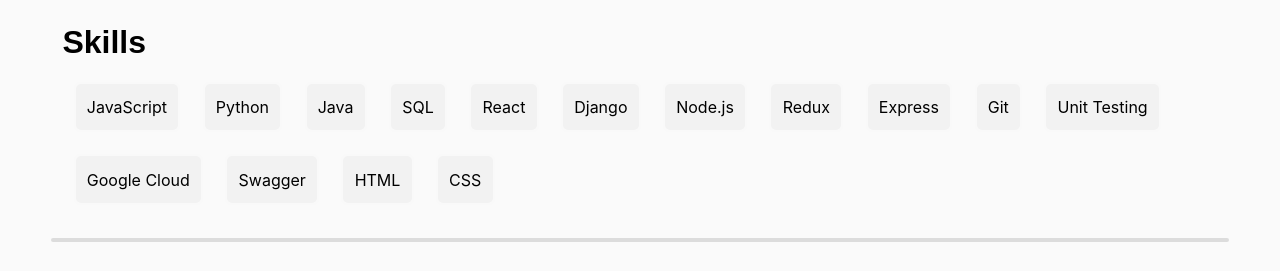
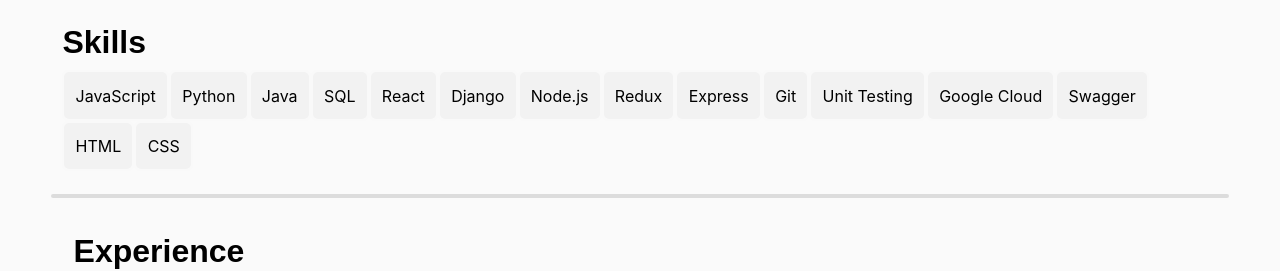
Before and after one commit to MaxGunter99/updated-portfolio, a React (Create React App) app: page / in a window 1280 px wide. Shown: the part 529-800 px from the top of the page. Built offline with nearby package versions, Linux system fonts and the light colour scheme; a web font is replaced by a local one.

Commit message:
using config title in footer

```diff
--- a/src/components/Footer.js
+++ b/src/components/Footer.js
@@ -16,7 +16,7 @@
 						<strong>{config['NAME']}</strong>
 					</h2>
 					<p className="text-item">
-						<strong>Full-Stack Web Developer</strong>
+						<strong>{config['JOB_TITLE']}</strong>
 					</p>
 					<p className="text-item">
 						Bloom Institute of Technology (Lambda)
--- a/src/css/skills.css
+++ b/src/css/skills.css
@@ -20,7 +20,7 @@
     justify-content: center;
     min-width: fit-content;
     background-color: var(--secondary-background-color);
-    margin: var(--standard-margin);
+    /* margin: var(--standard-margin); */
     padding: var(--standard-padding);
     border-radius: var(--standard-border-radius);
     text-indent: 0;
```
